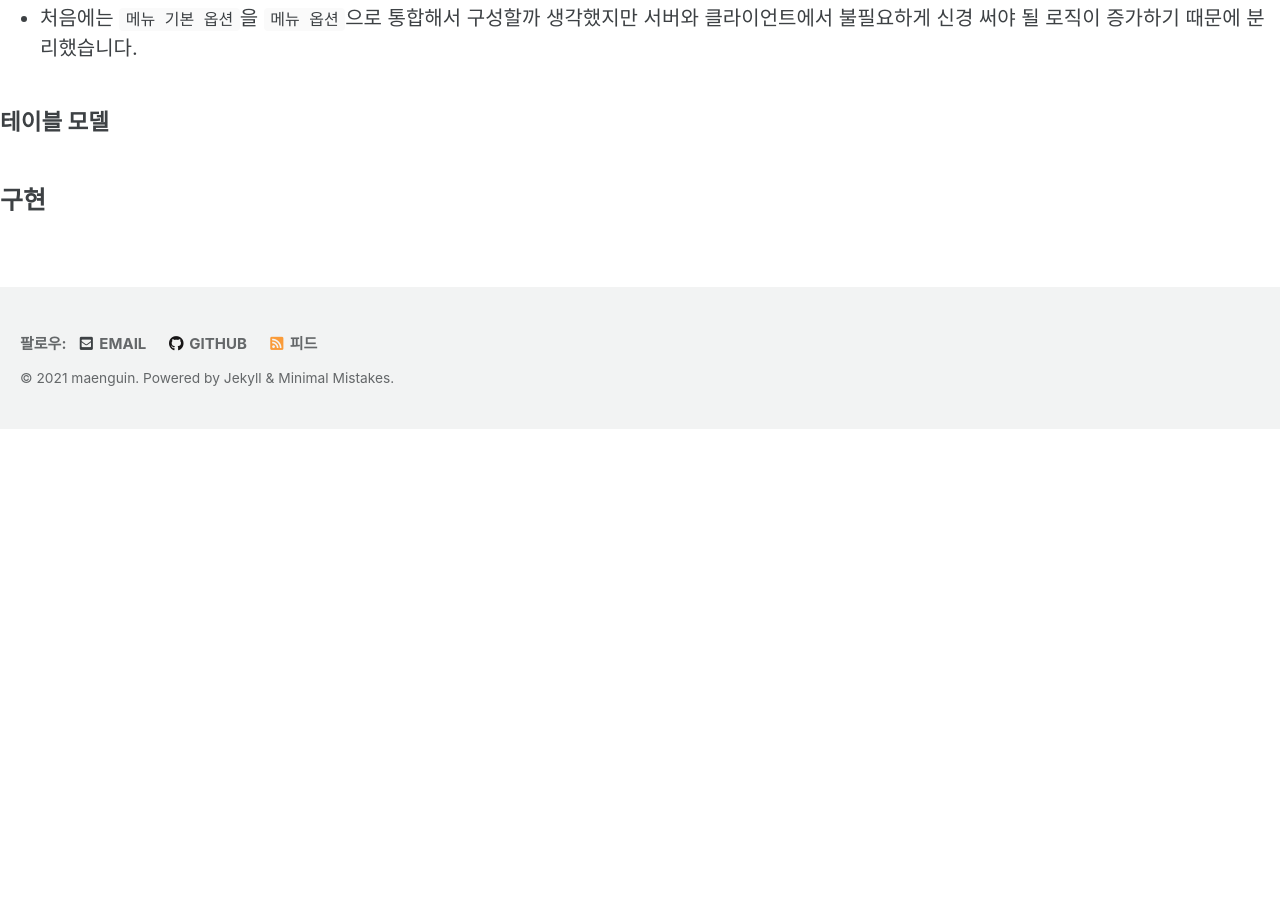
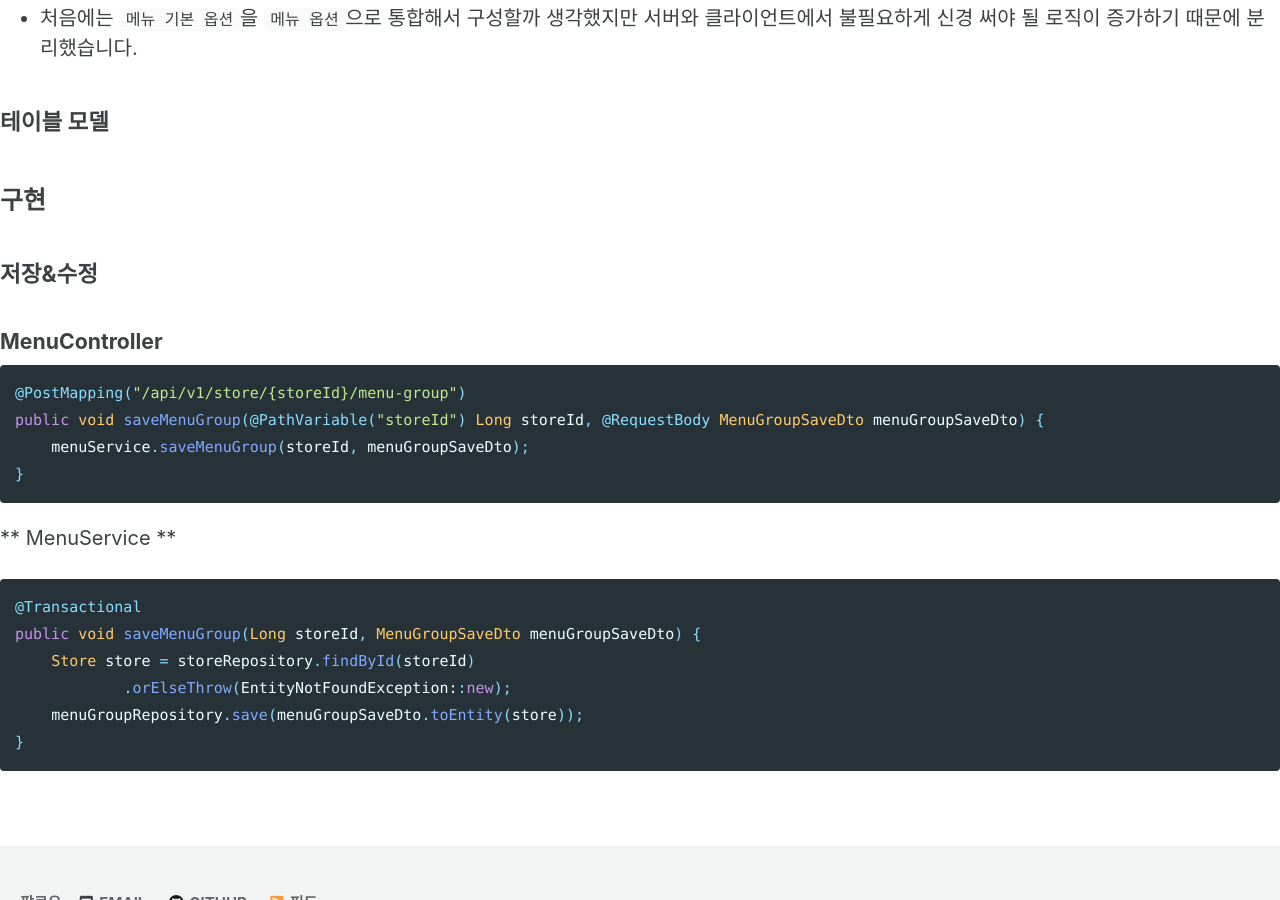
Before and after one commit to maenguin/maenguin.github.io, a Jekyll site: the page built from private/toy/menu.md, in a window 1280 px wide and 900 px high, scrolled down 2690 px. Built offline with Jekyll 4.4.1, drawn with Linux system fonts in a browser that asks for light colours; cached includes are drawn as plain includes; our own code applies the rules of GitHub Pages for plain Markdown files; before the commit the page ends 3119 px from its top, so only the background shows below that.

Commit message:
Update menu.md

````diff
--- a/private/toy/menu.md
+++ b/private/toy/menu.md
@@ -70,3 +70,22 @@
 ### 테이블 모델
 
 ## 구현
+
+### 저장&수정
+
+#### MenuController
+```java
+@PostMapping("/api/v1/store/{storeId}/menu-group")
+public void saveMenuGroup(@PathVariable("storeId") Long storeId, @RequestBody MenuGroupSaveDto menuGroupSaveDto) {
+    menuService.saveMenuGroup(storeId, menuGroupSaveDto);
+}
+```
+** MenuService **
+```java
+@Transactional
+public void saveMenuGroup(Long storeId, MenuGroupSaveDto menuGroupSaveDto) {
+    Store store = storeRepository.findById(storeId)
+            .orElseThrow(EntityNotFoundException::new);
+    menuGroupRepository.save(menuGroupSaveDto.toEntity(store));
+}
+```
````
